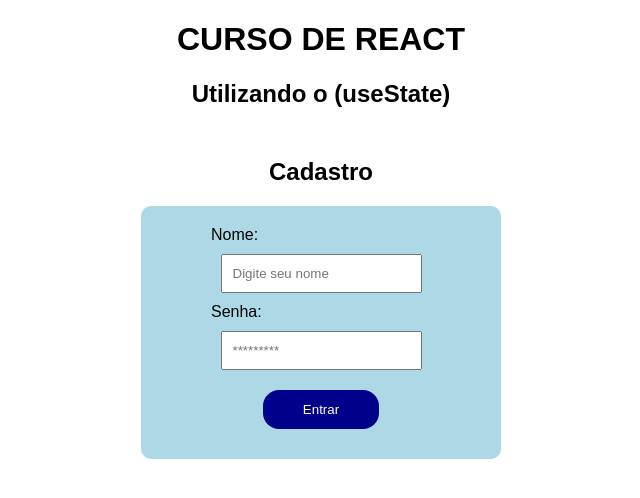
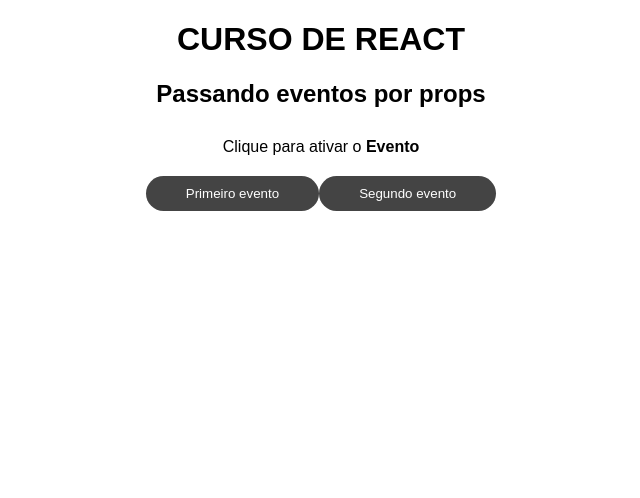
Before and after one commit to aleanrocha/react, a React (Create React App) app in the folder react-app/: page / in a window 1280 px wide. Shown: the top 498 px of the page, without its empty margins (319-959 px from the left). Built offline with nearby package versions, Linux system fonts and the light colour scheme.

Commit message:
passando eventos por props

```diff
--- a/react-app/src/App.js
+++ b/react-app/src/App.js
@@ -1,12 +1,11 @@
 import './App.css'
-import Form from './components/Form'
-
+import Evento from './components/Evento'
 function App() {
   return (
     <div className="App">
       <h1>Curso de react</h1>
-      <h2>Utilizando o (useState)</h2>
-      <Form />
+      <h2>Passando eventos por props</h2>
+      <Evento />
     </div>
   )
 }
--- a/react-app/src/components/Evento.js
+++ b/react-app/src/components/Evento.js
@@ -1,9 +1,12 @@
+import Button from "./eventos/Button"
 function Evento() {
-  const click = () => {alert("Opa, fui chamado!")}
+  const firstEvent = () => {alert("Opa, Primeiro evento!")}
+  const secondEvent = () => {alert("Opa, Segundo evento!")}
   return (
     <div>
       <p>Clique para ativar o <strong>Evento</strong></p>
-      <button onClick={click}>Alerta</button>
+      <Button event={firstEvent} text="Primeiro evento" />
+      <Button event={secondEvent} text="Segundo evento" />
     </div>
   )
 }
--- /dev/null
+++ b/react-app/src/components/eventos/Button.js
@@ -0,0 +1,4 @@
+function Button(props) {
+  return <button onClick={props.event} >{props.text}</button>
+}
+export default Button
--- a/react-app/src/index.css
+++ b/react-app/src/index.css
@@ -5,8 +5,6 @@
 }
 h1 {text-transform: uppercase;}
 p {
-  background-color: gray;
-  color: #fff;
   padding: 10px;
   width: 200px;
   margin: 10px auto;
```
